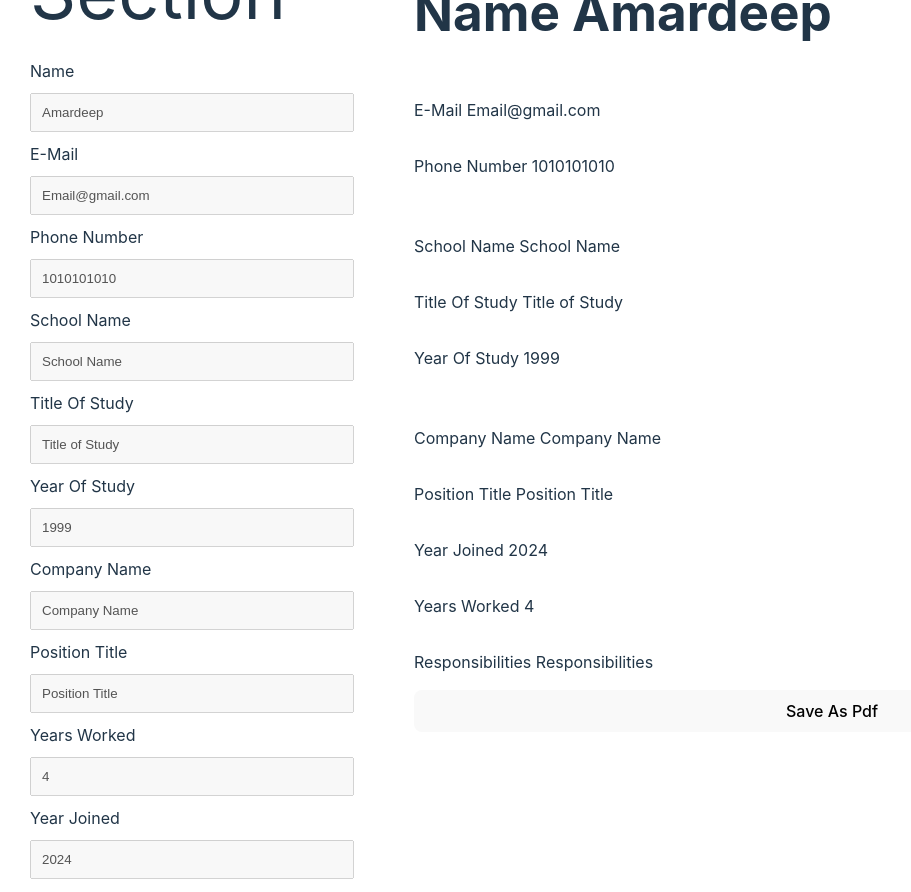
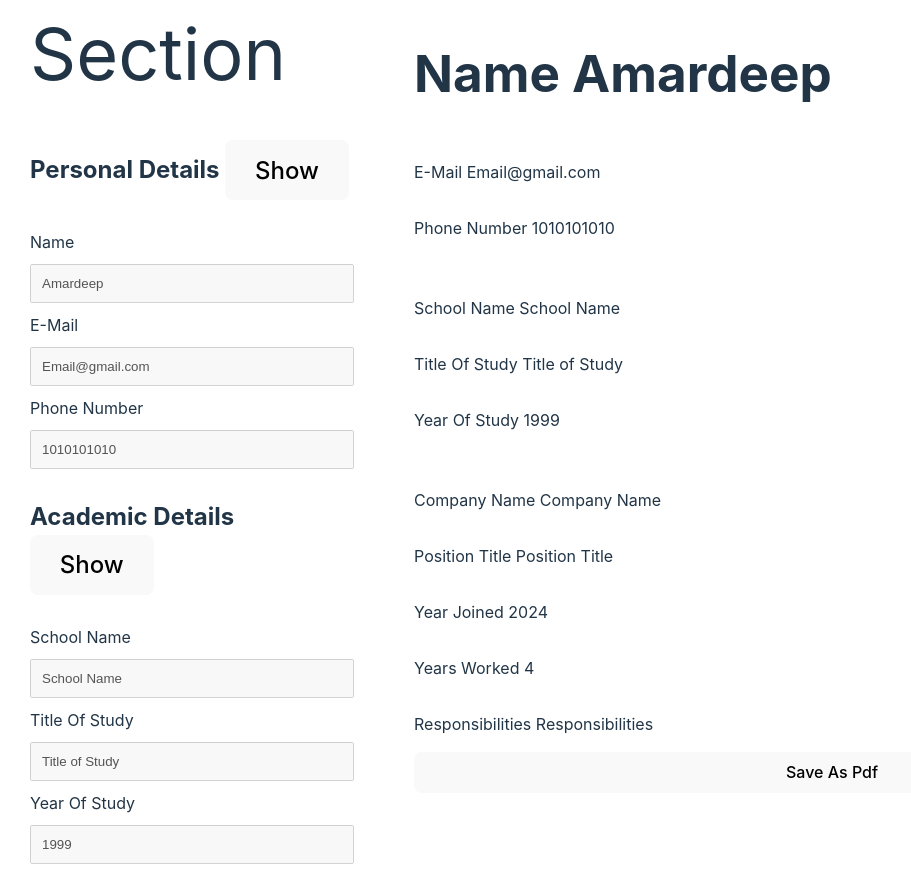
Before and after one commit to amardeeep/cvApp, a React (Vite) app: page / in a window 1280 px wide. Shown: the part 260-1152 px from the top of the page, without its empty margins (0-911 px from the left). Built offline with nearby package versions, Linux system fonts and the light colour scheme.

Commit message:
implement dropdown in edit section

```diff
--- a/src/app.jsx
+++ b/src/app.jsx
@@ -4,6 +4,7 @@ import './index.css'
 import Footer from './footer'
 import Main from './main'
 import Nav from './nav'
+
 createRoot(document.getElementById('root')).render(
   <StrictMode>
     <Nav></Nav>
--- a/src/input.jsx
+++ b/src/input.jsx
@@ -1,10 +1,10 @@
 import './input.css'
-function Input ({editable,labelName,value,handleChange,type}){
-    return (
+function Input ({show,editable,labelName,value,handleChange,type}){
+    return(
         <>
-        <label htmlFor={labelName}>{labelName}</label>
-        {editable&&<input type={type} value={value} onChange={handleChange}/>}
-        {!editable&&<input type={type} value={value} onChange={handleChange} disabled/>}
+        <label hidden={show} htmlFor={labelName}>{labelName} </label>
+        {editable&&<input hidden={show} type={type} value={value} onChange={handleChange} />}
+        {!editable&&<input  hidden={show} type={type} value={value} onChange={handleChange} disabled/>}
         </>
     )
 }
--- a/src/section.css
+++ b/src/section.css
@@ -12,3 +12,8 @@
     min-width:70%;
     padding: 30px;
 }
+div{
+    display: flex;
+    flex-direction: column;
+    gap: 10px;
+}
--- a/src/section.jsx
+++ b/src/section.jsx
@@ -1,21 +1,43 @@
 import Input from "./input"
 import Header from "./header"
 import './section.css'
+import { useState } from "react"
 function Section ({name,handleEdit,handleSubmit,editable,formData,handleResponsibilitiesChange,handleYearJoinedChange,handlePositionTitleChange,handleYearsWorkedChange ,handleNameChange,handleEmailChange,handlePhoneChange,handleCompanyNameChange,handleSchoolNameChange,handleTitleOfStudyChange,handleYearOfStudyChange}){
+    const [showDiv,setShowDiv]=useState(false);
+    const [showEducation,setEducation]=useState(false);
+    const [showExperience,setExperience]=useState(false);
+    function handleShow(){
+        setShowDiv(!showDiv)
+    }
+    function handleShowEducation(){
+        setEducation(!showEducation)
+    }
+    function handleShowExperience(){
+        setExperience(!showExperience)
+    }
     return name=="Edit"?<>
-        <section className="edit">
+        <section className="edit" >
             <Header name={"Edit Section"}></Header>
-            <Input editable={editable} labelName={"Name"} type={'text'} value={formData.name} handleChange={handleNameChange}/>
-            <Input editable={editable} labelName={"E-Mail"} type={'email'}value={formData.email} handleChange={handleEmailChange}/>
-            <Input editable={editable} labelName={"Phone Number"} type={'number'}value={formData.phone} handleChange={handlePhoneChange}/>
-            <Input editable={editable} labelName={"School Name"} type={'text'} value={formData.schoolName} handleChange={handleSchoolNameChange}/>
-            <Input editable={editable} labelName={"Title Of Study"} type={'text'} value={formData.titleOfStudy} handleChange={handleTitleOfStudyChange}/>
-            <Input editable={editable} labelName={"Year Of Study"} type={'number'} value={formData.yearOfStudy} handleChange={handleYearOfStudyChange}/>
-            <Input editable={editable} labelName={"Company Name"} type={'text'} value={formData.companyName} handleChange={handleCompanyNameChange}/>
-            <Input editable={editable} labelName={"Position Title"} type={'text'} value={formData.positionTitle} handleChange={handlePositionTitleChange}/>
-            <Input editable={editable} labelName={"Years Worked"} type={'number'} value={formData.yearsWorked} handleChange={handleYearsWorkedChange}/>
-            <Input editable={editable} labelName={"Year Joined"} type={'number'} value={formData.yearJoined} handleChange={handleYearJoinedChange}/>
-            <Input editable={editable} labelName={"Responibilities"} type={'text'} value={formData.responsibilities} handleChange={handleResponsibilitiesChange}/>
+            <div className="personal">
+                <h2>Personal Details <button onClick={handleShow}>Show</button></h2>
+            <Input editable={editable} labelName={"Name"} type={'text'} value={formData.name} handleChange={handleNameChange} show={showDiv}/>
+            <Input editable={editable} labelName={"E-Mail"} type={'email'}value={formData.email} handleChange={handleEmailChange} show={showDiv}/>
+            <Input editable={editable} labelName={"Phone Number"} type={'number'}value={formData.phone} handleChange={handlePhoneChange} show={showDiv}/>
+            </div>
+            <div className="schoolDetails">
+                <h2>Academic Details <button onClick={handleShowEducation}>Show</button></h2>
+            <Input editable={editable} labelName={"School Name"} type={'text'} value={formData.schoolName} handleChange={handleSchoolNameChange} show={showEducation}/>
+            <Input editable={editable} labelName={"Title Of Study"} type={'text'} value={formData.titleOfStudy} handleChange={handleTitleOfStudyChange} show={showEducation}/>
+            <Input editable={editable} labelName={"Year Of Study"} type={'number'} value={formData.yearOfStudy} handleChange={handleYearOfStudyChange} show={showEducation}/>
+            </div>
+            <div className="experience">
+                <h2>Previous experience <button onClick={handleShowExperience}>Show</button></h2>
+            <Input editable={editable} labelName={"Company Name"} type={'text'} value={formData.companyName} handleChange={handleCompanyNameChange} show={showExperience}/>
+            <Input editable={editable} labelName={"Position Title"} type={'text'} value={formData.positionTitle} handleChange={handlePositionTitleChange} show={showExperience}/>
+            <Input editable={editable} labelName={"Years Worked"} type={'number'} value={formData.yearsWorked} handleChange={handleYearsWorkedChange} show={showExperience}/>
+            <Input editable={editable} labelName={"Year Joined"} type={'number'} value={formData.yearJoined} handleChange={handleYearJoinedChange} show={showExperience}/>
+            <Input editable={editable} labelName={"Responibilities"} type={'text'} value={formData.responsibilities} handleChange={handleResponsibilitiesChange} show={showExperience}/>
+            </div>
             <div className="buttonsEdit">
             <button onClick={handleEdit}>Edit</button>
             <button onClick={handleSubmit}>Submit</button>
```
